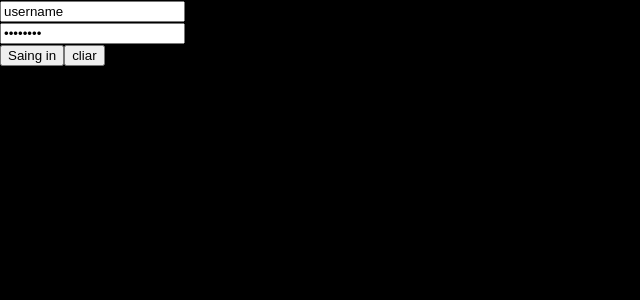
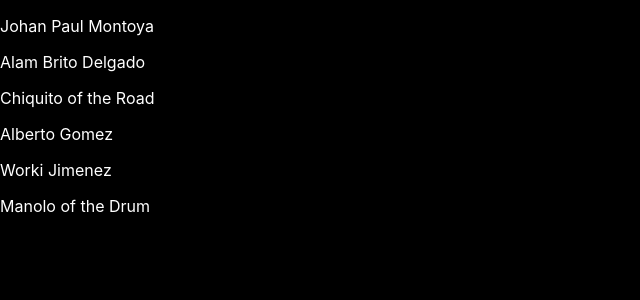
Before and after one commit to albertogomezp/react-udemy, a React (Create React App) app: page / in a window 1280 px wide. Shown: the top 300 px of the page, without its empty margins (0-640 px from the left). Built offline with nearby package versions, Linux system fonts and the light colour scheme.

Commit message:
added object mapping

```diff
--- a/src/App.js
+++ b/src/App.js
@@ -1,47 +1,33 @@
-import { useEffect, useState } from "react";
+import { useEffect, useState } from "react/cjs/react.development";
+
+const jsonData = [
+{ key: "1",  name: "Johan Paul Montoya"},
+{ key: "2",  name: "Alam Brito Delgado"},
+{ key: "3",  name: "Chiquito of the Road"},
+{ key: "4",  name: "Alberto Gomez"},
+{ key: "5",  name: "Worki Jimenez"},
+{ key: "6",  name: "Manolo of the Drum"}]
 
 const App = () => {
-  const [user, setUser] = useState("username");
-  const [password, setPassword] = useState("password");
-  const [isLogged, setIsLogged] = useState(false);
+  const [isLoading, setIsLoading] = useState(true);
 
-  const handleLoginClick = () => {
-    setIsLogged(true);
-  }
-
-  const handleClearButtonClick = () => {
-    setIsLogged(false);
-  }
-  /** componentDidUpdate */
   useEffect(() => {
-    console.log('yo, this is a didUpdate ifect')
-  })
-
-  /** ComponentDidMount */
-  useEffect(() => {
-    console.log('broooh, component didmaunt')
-    return () => {
-      console.log('guil ummoun')
-    }
+    setTimeout(() => {
+      setIsLoading(false)
+    }, 4000)
   }, [])
 
-  useEffect(() =>{
-    console.log('che, algo, user cambió')
-  }, [user, password])
+  const renderData =  () => {
+    return jsonData?.map((value) => (
+      <div key={value.key}>
+        <p>{value.name}</p>
+      </div>
+    ));
+  };
 
   return (
     <div>
-      <input type="text" value={user} onChange={({ target: { value }}) => setUser(value) } />
-      <br/>
-      <input type="password" value={password} onChange={({ target: { password }}) => setPassword(password) } />
-      <br />
-      <button onClick={handleLoginClick} >
-        Saing in
-      </button>
-      <button onClick={handleClearButtonClick}>
-        cliar
-      </button>
-      {isLogged && <h2> zazefuli loged</h2>}
+      { isLoading ? <h2>lodin</h2> :  renderData() }
     </div>
   )
 }
```
